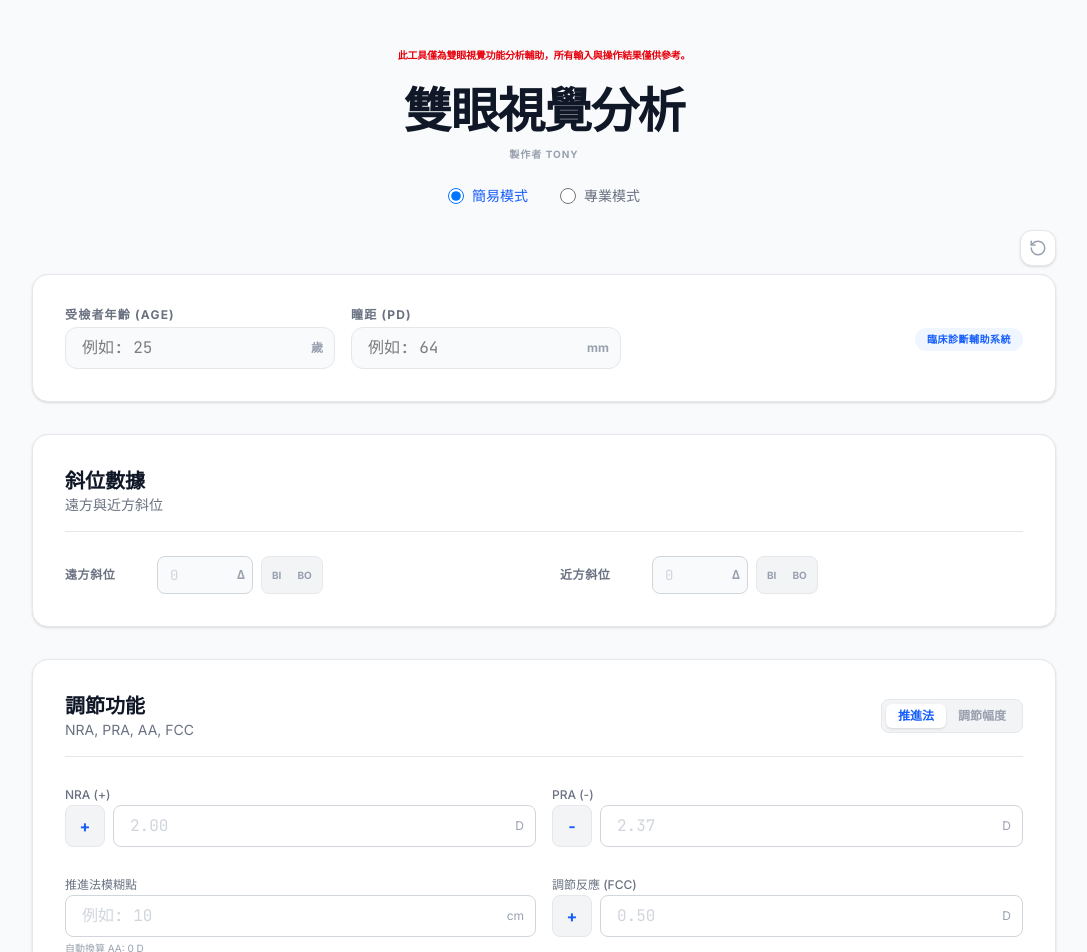
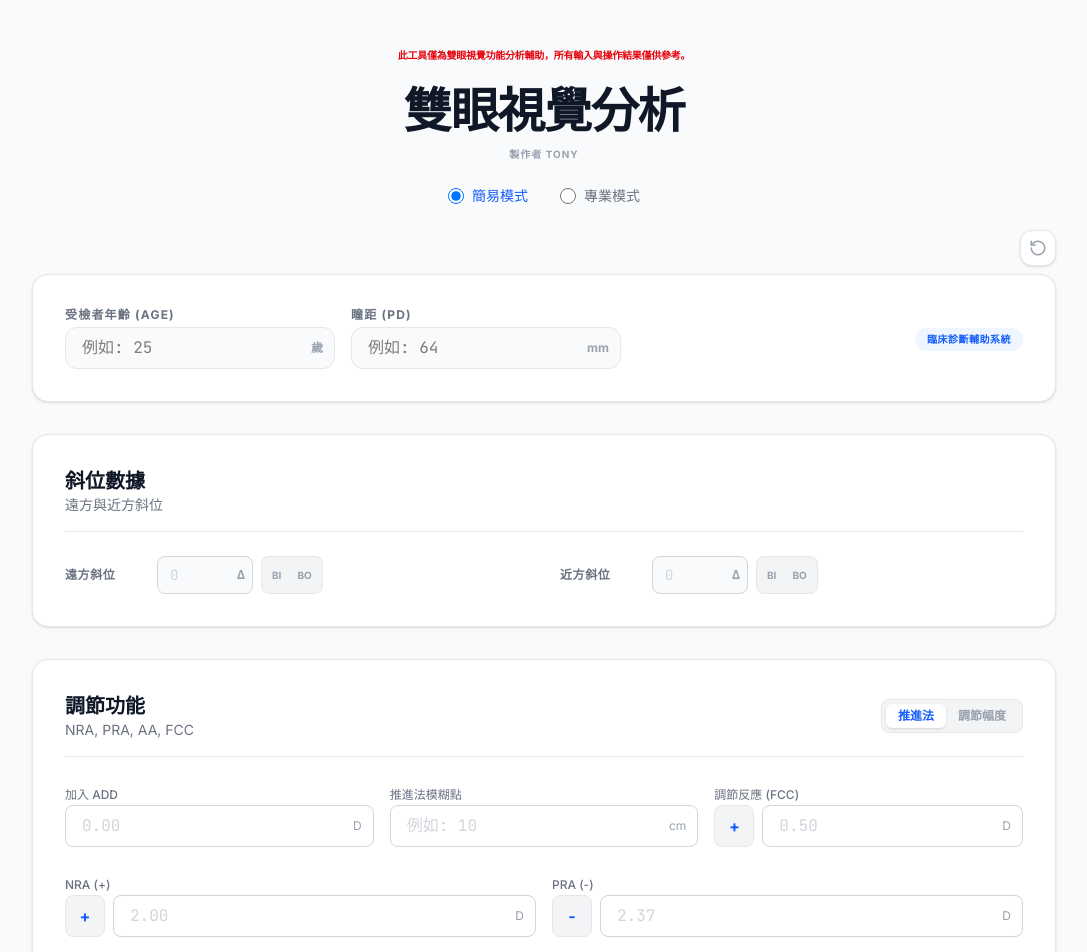
Before and after one commit to Luna05140514/ACA, a React (Vite) app: page / in a window 1280 px wide. Shown: the top 952 px of the page, without its empty margins (96-1183 px from the left). Built offline with nearby package versions, Linux system fonts and the light colour scheme.

Commit message:
Add files via upload

```diff
--- a/src/App.tsx
+++ b/src/App.tsx
@@ -18,6 +18,7 @@ interface VisionData {
   fccType: 'plus' | 'minus';
   aa: string;
   blurPoint: string;
+  addValue: string;
   distance: {
     phoriaValue: string;
     phoriaType: 'exo' | 'eso' | 'ortho';
@@ -51,6 +52,7 @@ const getInitialData = (): VisionData => ({
   fccType: 'plus',
   aa: '',
   blurPoint: '',
+  addValue: '',
   distance: {
     phoriaValue: '',
     phoriaType: 'ortho',
@@ -654,8 +656,8 @@ export default function App() {
       if (section === 'general') {
         let finalValue = filteredValue;
 
-        // Auto-format FCC & AA: "200" -> "2.00"
-        if (field === 'fccValue' || field === 'aa') {
+        // Auto-format FCC, AA, ADD: "200" -> "2.00"
+        if (field === 'fccValue' || field === 'aa' || field === 'addValue') {
           const digits = filteredValue.replace(/[^\d]/g, '');
           if (digits.length === 3) {
             finalValue = (parseInt(digits) / 100).toFixed(2);
@@ -665,17 +667,18 @@ export default function App() {
         const newData = { ...prev, [field]: finalValue };
 
         // Auto-calculate AA from Blur Point (Push-up method)
-        if (field === 'blurPoint') {
-          const cm = parseFloat(finalValue);
+        if ((field === 'blurPoint' || field === 'addValue') && aaInputMode === 'push-up') {
+          const cm = parseFloat(field === 'blurPoint' ? finalValue : prev.blurPoint);
+          const add = parseFloat(field === 'addValue' ? finalValue : prev.addValue) || 0;
           if (!isNaN(cm) && cm > 0) {
-            newData.aa = (100 / cm).toFixed(1);
-          } else if (finalValue === '') {
+            newData.aa = (100 / cm - add).toFixed(2);
+          } else if (field === 'blurPoint' && finalValue === '') {
             newData.aa = '';
           }
         }
 
         // Auto-calculate Blur Point from AA (Direct method)
-        if (field === 'aa') {
+        if (field === 'aa' && aaInputMode === 'direct') {
           const d = parseFloat(finalValue);
           if (!isNaN(d) && d > 0) {
             newData.blurPoint = (100 / d).toFixed(1);
@@ -748,19 +751,23 @@ export default function App() {
         'near-phoria-plus1',
         'near-bi-blur', 'near-bi-break', 'near-bi-recovery',
         'near-bo-blur', 'near-bo-break', 'near-bo-recovery',
-        'near-nra',
-        'near-pra',
+        'near-add',
         'near-blur-point',
         'near-aa',
-        'near-fcc'
+        'near-fcc',
+        'near-nra',
+        'near-pra'
       ];
       const currentIndex = inputIds.indexOf(currentId);
-      if (currentIndex !== -1 && currentIndex < inputIds.length - 1) {
-        const nextInput = document.getElementById(inputIds[currentIndex + 1]);
-        if (nextInput) {
-          nextInput.focus();
-          // @ts-ignore
-          nextInput.select();
+      if (currentIndex !== -1) {
+        for (let i = currentIndex + 1; i < inputIds.length; i++) {
+          const nextInput = document.getElementById(inputIds[i]);
+          if (nextInput && nextInput.offsetParent !== null) { // offsetParent is null if hidden
+            nextInput.focus();
+            // @ts-ignore
+            nextInput.select();
+            break;
+          }
         }
       }
     }
@@ -1008,6 +1015,83 @@ export default function App() {
               </SectionHeader>
 
               <div className="space-y-6">
+                <div className="grid grid-cols-1 sm:grid-cols-3 gap-4">
+                  <div className="col-span-1 sm:col-span-2 grid grid-cols-2 gap-4">
+                    <div className="space-y-1">
+                      <span className="text-xs text-gray-500 font-medium">加入 ADD</span>
+                      <div className="relative">
+                        <input
+                          id="near-add"
+                          type="text"
+                          value={data.addValue}
+                          onChange={(e) => handleInputChange('general', 'addValue', e.target.value)}
+                          onKeyDown={(e) => handleKeyDown(e, 'near-add')}
+                          placeholder="0.00"
+                          disabled={aaInputMode === 'direct'}
+                          className="w-full px-4 py-2 bg-white border border-gray-300 rounded-lg focus:ring-2 focus:ring-blue-500 font-mono placeholder:text-gray-300 disabled:bg-gray-100 disabled:text-gray-400 disabled:cursor-not-allowed"
+                        />
+                        <span className="absolute right-3 top-1/2 -translate-y-1/2 text-gray-400 text-xs">D</span>
+                      </div>
+                    </div>
+                    {aaInputMode === 'push-up' ? (
+                      <div className="space-y-1">
+                        <span className="text-xs text-gray-500 font-medium">推進法模糊點</span>
+                        <div className="relative">
+                          <input
+                            id="near-blur-point"
+                            type="text"
+                            value={data.blurPoint}
+                            onChange={(e) => handleInputChange('general', 'blurPoint', e.target.value)}
+                            onKeyDown={(e) => handleKeyDown(e, 'near-blur-point')}
+                            placeholder="例如: 10"
+                            className="w-full px-4 py-2 bg-white border border-gray-300 rounded-lg focus:ring-2 focus:ring-blue-500 font-mono placeholder:text-gray-300"
+                          />
+                          <span className="absolute right-3 top-1/2 -translate-y-1/2 text-gray-400 text-xs">cm</span>
+                        </div>
+                      </div>
+                    ) : (
+                      <div className="space-y-1">
+                        <span className="text-xs text-gray-500 font-medium">調節幅度 (AA)</span>
+                        <div className="relative">
+                          <input
+                            id="near-aa"
+                            type="text"
+                            value={data.aa}
+                            onChange={(e) => handleInputChange('general', 'aa', e.target.value)}
+                            onKeyDown={(e) => handleKeyDown(e, 'near-aa')}
+                            placeholder="例如: 10.0"
+                            className="w-full px-4 py-2 bg-white border border-gray-300 rounded-lg focus:ring-2 focus:ring-blue-500 font-mono placeholder:text-gray-300"
+                          />
+                          <span className="absolute right-3 top-1/2 -translate-y-1/2 text-gray-400 text-xs">D</span>
+                        </div>
+                      </div>
+                    )}
+                  </div>
+                  <div className="space-y-1">
+                    <span className="text-xs text-gray-500 font-medium">調節反應 (FCC)</span>
+                    <div className="flex gap-2">
+                      <button
+                        onClick={() => handleInputChange('general', 'fccType', data.fccType === 'plus' ? 'minus' : 'plus')}
+                        className="px-3 py-2 bg-gray-100 text-blue-600 font-bold rounded-lg border border-gray-200 hover:bg-gray-200 transition-all min-w-[40px]"
+                      >
+                        {data.fccType === 'plus' ? '+' : '-'}
+                      </button>
+                      <div className="relative flex-1">
+                        <input
+                          id="near-fcc"
+                          type="text"
+                          value={data.fccValue}
+                          onChange={(e) => handleInputChange('general', 'fccValue', e.target.value)}
+                          onKeyDown={(e) => handleKeyDown(e, 'near-fcc')}
+                          placeholder="0.50"
+                          className="w-full px-4 py-2 bg-white border border-gray-300 rounded-lg focus:ring-2 focus:ring-blue-500 font-mono placeholder:text-gray-300"
+                        />
+                        <span className="absolute right-3 top-1/2 -translate-y-1/2 text-gray-400 text-xs">D</span>
+                      </div>
+                    </div>
+                  </div>
+                </div>
+
                 <div className="grid grid-cols-2 gap-4">
                   <div className="space-y-1">
                     <span className="text-xs text-gray-500 font-medium">NRA (+)</span>
@@ -1056,70 +1140,10 @@ export default function App() {
                     </div>
                   </div>
                 </div>
-
-                <div className="grid grid-cols-1 sm:grid-cols-2 gap-4">
-                  {aaInputMode === 'push-up' ? (
-                    <div className="space-y-1">
-                      <span className="text-xs text-gray-500 font-medium">推進法模糊點</span>
-                      <div className="relative">
-                        <input
-                          id="near-blur-point"
-                          type="text"
-                          value={data.blurPoint}
-                          onChange={(e) => handleInputChange('general', 'blurPoint', e.target.value)}
-                          onKeyDown={(e) => handleKeyDown(e, 'near-blur-point')}
-                          placeholder="例如: 10"
-                          className="w-full px-4 py-2 bg-white border border-gray-300 rounded-lg focus:ring-2 focus:ring-blue-500 font-mono placeholder:text-gray-300"
-                        />
-                        <span className="absolute right-3 top-1/2 -translate-y-1/2 text-gray-400 text-xs">cm</span>
-                      </div>
-                      <p className="text-[10px] text-gray-400 mt-1">
-                        自動換算 AA: {data.aa || '0'} D
-                      </p>
-                    </div>
-                  ) : (
-                    <div className="space-y-1">
-                      <span className="text-xs text-gray-500 font-medium">調節幅度 (AA)</span>
-                      <div className="relative">
-                        <input
-                          id="near-aa"
-                          type="text"
-                          value={data.aa}
-                          onChange={(e) => handleInputChange('general', 'aa', e.target.value)}
-                          onKeyDown={(e) => handleKeyDown(e, 'near-aa')}
-                          placeholder="例如: 10.0"
-                          className="w-full px-4 py-2 bg-white border border-gray-300 rounded-lg focus:ring-2 focus:ring-blue-500 font-mono placeholder:text-gray-300"
-                        />
-                        <span className="absolute right-3 top-1/2 -translate-y-1/2 text-gray-400 text-xs">D</span>
-                      </div>
-                      <p className="text-[10px] text-gray-400 mt-1">
-                        自動換算 AA: {data.aa || '0'} D (模糊點: {data.blurPoint || '0'} cm)
-                      </p>
-                    </div>
-                  )}
-                  <div className="space-y-1">
-                    <span className="text-xs text-gray-500 font-medium">調節反應 (FCC)</span>
-                    <div className="flex gap-2">
-                      <button
-                        onClick={() => handleInputChange('general', 'fccType', data.fccType === 'plus' ? 'minus' : 'plus')}
-                        className="px-3 py-2 bg-gray-100 text-blue-600 font-bold rounded-lg border border-gray-200 hover:bg-gray-200 transition-all min-w-[40px]"
-                      >
-                        {data.fccType === 'plus' ? '+' : '-'}
-                      </button>
-                      <div className="relative flex-1">
-                        <input
-                          id="near-fcc"
-                          type="text"
-                          value={data.fccValue}
-                          onChange={(e) => handleInputChange('general', 'fccValue', e.target.value)}
-                          onKeyDown={(e) => handleKeyDown(e, 'near-fcc')}
-                          placeholder="0.50"
-                          className="w-full px-4 py-2 bg-white border border-gray-300 rounded-lg focus:ring-2 focus:ring-blue-500 font-mono placeholder:text-gray-300"
-                        />
-                        <span className="absolute right-3 top-1/2 -translate-y-1/2 text-gray-400 text-xs">D</span>
-                      </div>
-                    </div>
-                  </div>
+                <div className="pt-2 flex justify-end items-center">
+                  <p className="text-sm font-bold text-blue-600">
+                    最終 AA: {data.aa || '0'} D
+                  </p>
                 </div>
               </div>
             </div>
@@ -1359,6 +1383,83 @@ export default function App() {
                     </div>
                   </div>
 
+                  <div className="grid grid-cols-1 sm:grid-cols-3 gap-4">
+                    <div className="col-span-1 sm:col-span-2 grid grid-cols-2 gap-4">
+                      <div className="space-y-1">
+                        <span className="text-xs text-gray-500 font-medium">加入 ADD</span>
+                        <div className="relative">
+                          <input
+                            id="near-add"
+                            type="text"
+                            value={data.addValue}
+                            onChange={(e) => handleInputChange('general', 'addValue', e.target.value)}
+                            onKeyDown={(e) => handleKeyDown(e, 'near-add')}
+                            placeholder="0.00"
+                            disabled={aaInputMode === 'direct'}
+                            className="w-full px-4 py-2 bg-white border border-gray-300 rounded-lg focus:ring-2 focus:ring-blue-500 font-mono placeholder:text-gray-300 disabled:bg-gray-100 disabled:text-gray-400 disabled:cursor-not-allowed"
+                          />
+                          <span className="absolute right-3 top-1/2 -translate-y-1/2 text-gray-400 text-xs">D</span>
+                        </div>
+                      </div>
+                      {aaInputMode === 'push-up' ? (
+                        <div className="space-y-1">
+                          <span className="text-xs text-gray-500 font-medium">推進法模糊點</span>
+                          <div className="relative">
+                            <input
+                              id="near-blur-point"
+                              type="text"
+                              value={data.blurPoint}
+                              onChange={(e) => handleInputChange('general', 'blurPoint', e.target.value)}
+                              onKeyDown={(e) => handleKeyDown(e, 'near-blur-point')}
+                              placeholder="例如: 10"
+                              className="w-full px-4 py-2 bg-white border border-gray-300 rounded-lg focus:ring-2 focus:ring-blue-500 font-mono placeholder:text-gray-300"
+                            />
+                            <span className="absolute right-3 top-1/2 -translate-y-1/2 text-gray-400 text-xs">cm</span>
+                          </div>
+                        </div>
+                      ) : (
+                        <div className="space-y-1">
+                          <span className="text-xs text-gray-500 font-medium">調節幅度 (AA)</span>
+                          <div className="relative">
+                            <input
+                              id="near-aa"
+                              type="text"
+                              value={data.aa}
+                              onChange={(e) => handleInputChange('general', 'aa', e.target.value)}
+                              onKeyDown={(e) => handleKeyDown(e, 'near-aa')}
+                              placeholder="例如: 10.0"
+                              className="w-full px-4 py-2 bg-white border border-gray-300 rounded-lg focus:ring-2 focus:ring-blue-500 font-mono placeholder:text-gray-300"
+                            />
+                            <span className="absolute right-3 top-1/2 -translate-y-1/2 text-gray-400 text-xs">D</span>
+                          </div>
+                        </div>
+                      )}
+                    </div>
+                    <div className="space-y-1">
+                      <span className="text-xs text-gray-500 font-medium">調節反應 (FCC)</span>
+                      <div className="flex gap-2">
+                        <button
+                          onClick={() => handleInputChange('general', 'fccType', data.fccType === 'plus' ? 'minus' : 'plus')}
+                          className="px-3 py-2 bg-gray-100 text-blue-600 font-bold rounded-lg border border-gray-200 hover:bg-gray-200 transition-all min-w-[40px]"
+                        >
+                          {data.fccType === 'plus' ? '+' : '-'}
+                        </button>
+                        <div className="relative flex-1">
+                          <input
+                            id="near-fcc"
+                            type="text"
+                            value={data.fccValue}
+                            onChange={(e) => handleInputChange('general', 'fccValue', e.target.value)}
+                            onKeyDown={(e) => handleKeyDown(e, 'near-fcc')}
+                            placeholder="0.50"
+                            className="w-full px-4 py-2 bg-white border border-gray-300 rounded-lg focus:ring-2 focus:ring-blue-500 font-mono placeholder:text-gray-300"
+                          />
+                          <span className="absolute right-3 top-1/2 -translate-y-1/2 text-gray-400 text-xs">D</span>
+                        </div>
+                      </div>
+                    </div>
+                  </div>
+
                   <div className="grid grid-cols-2 gap-4 mb-4">
                     <div className="space-y-1">
                       <span className="text-xs text-gray-500 font-medium">NRA (+)</span>
@@ -1407,70 +1508,10 @@ export default function App() {
                       </div>
                     </div>
                   </div>
-
-                  <div className="grid grid-cols-1 sm:grid-cols-2 gap-4">
-                    {aaInputMode === 'push-up' ? (
-                      <div className="space-y-1">
-                        <span className="text-xs text-gray-500 font-medium">推進法模糊點</span>
-                        <div className="relative">
-                          <input
-                            id="near-blur-point"
-                            type="text"
-                            value={data.blurPoint}
-                            onChange={(e) => handleInputChange('general', 'blurPoint', e.target.value)}
-                            onKeyDown={(e) => handleKeyDown(e, 'near-blur-point')}
-                            placeholder="例如: 10"
-                            className="w-full px-4 py-2 bg-white border border-gray-300 rounded-lg focus:ring-2 focus:ring-blue-500 font-mono placeholder:text-gray-300"
-                          />
-                          <span className="absolute right-3 top-1/2 -translate-y-1/2 text-gray-400 text-xs">cm</span>
-                        </div>
-                        <p className="text-[10px] text-gray-400 mt-1">
-                          自動換算 AA: {data.aa || '0'} D
-                        </p>
-                      </div>
-                    ) : (
-                      <div className="space-y-1">
-                        <span className="text-xs text-gray-500 font-medium">調節幅度 (AA)</span>
-                        <div className="relative">
-                          <input
-                            id="near-aa"
-                            type="text"
-                            value={data.aa}
-                            onChange={(e) => handleInputChange('general', 'aa', e.target.value)}
-                            onKeyDown={(e) => handleKeyDown(e, 'near-aa')}
-                            placeholder="例如: 10.0"
-                            className="w-full px-4 py-2 bg-white border border-gray-300 rounded-lg focus:ring-2 focus:ring-blue-500 font-mono placeholder:text-gray-300"
-                          />
-                          <span className="absolute right-3 top-1/2 -translate-y-1/2 text-gray-400 text-xs">D</span>
-                        </div>
-                        <p className="text-[10px] text-gray-400 mt-1">
-                          自動換算 AA: {data.aa || '0'} D (模糊點: {data.blurPoint || '0'} cm)
-                        </p>
-                      </div>
-                    )}
-                    <div className="space-y-1">
-                      <span className="text-xs text-gray-500 font-medium">調節反應 (FCC)</span>
-                      <div className="flex gap-2">
-                        <button
-                          onClick={() => handleInputChange('general', 'fccType', data.fccType === 'plus' ? 'minus' : 'plus')}
-                          className="px-3 py-2 bg-gray-100 text-blue-600 font-bold rounded-lg border border-gray-200 hover:bg-gray-200 transition-all min-w-[40px]"
-                        >
-                          {data.fccType === 'plus' ? '+' : '-'}
-                        </button>
-                        <div className="relative flex-1">
-                          <input
-                            id="near-fcc"
-                            type="text"
-                            value={data.fccValue}
-                            onChange={(e) => handleInputChange('general', 'fccValue', e.target.value)}
-                            onKeyDown={(e) => handleKeyDown(e, 'near-fcc')}
-                            placeholder="0.50"
-                            className="w-full px-4 py-2 bg-white border border-gray-300 rounded-lg focus:ring-2 focus:ring-blue-500 font-mono placeholder:text-gray-300"
-                          />
-                          <span className="absolute right-3 top-1/2 -translate-y-1/2 text-gray-400 text-xs">D</span>
-                        </div>
-                      </div>
-                    </div>
+                  <div className="pt-2 flex justify-end items-center">
+                    <p className="text-sm font-bold text-blue-600">
+                      最終 AA: {data.aa || '0'} D
+                    </p>
                   </div>
                 </div>
               </div>
```
